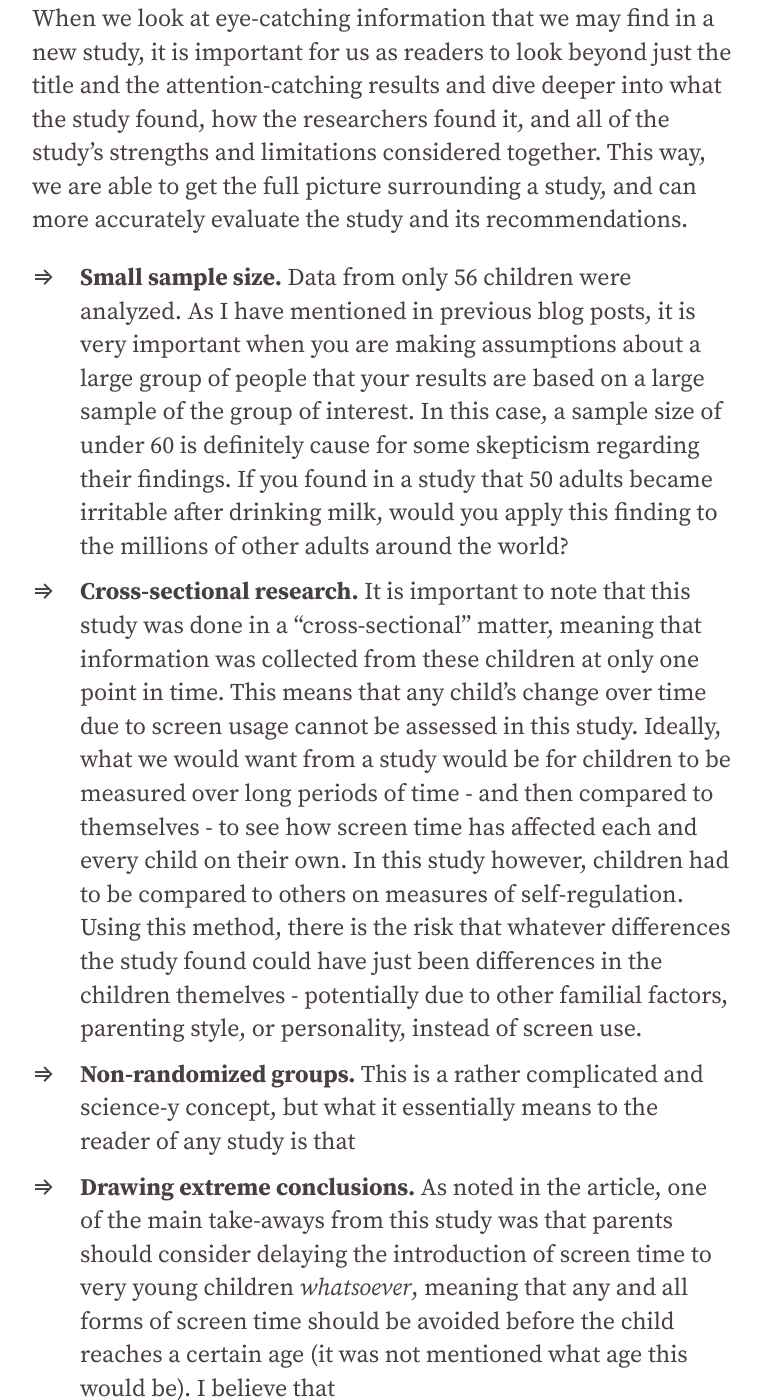
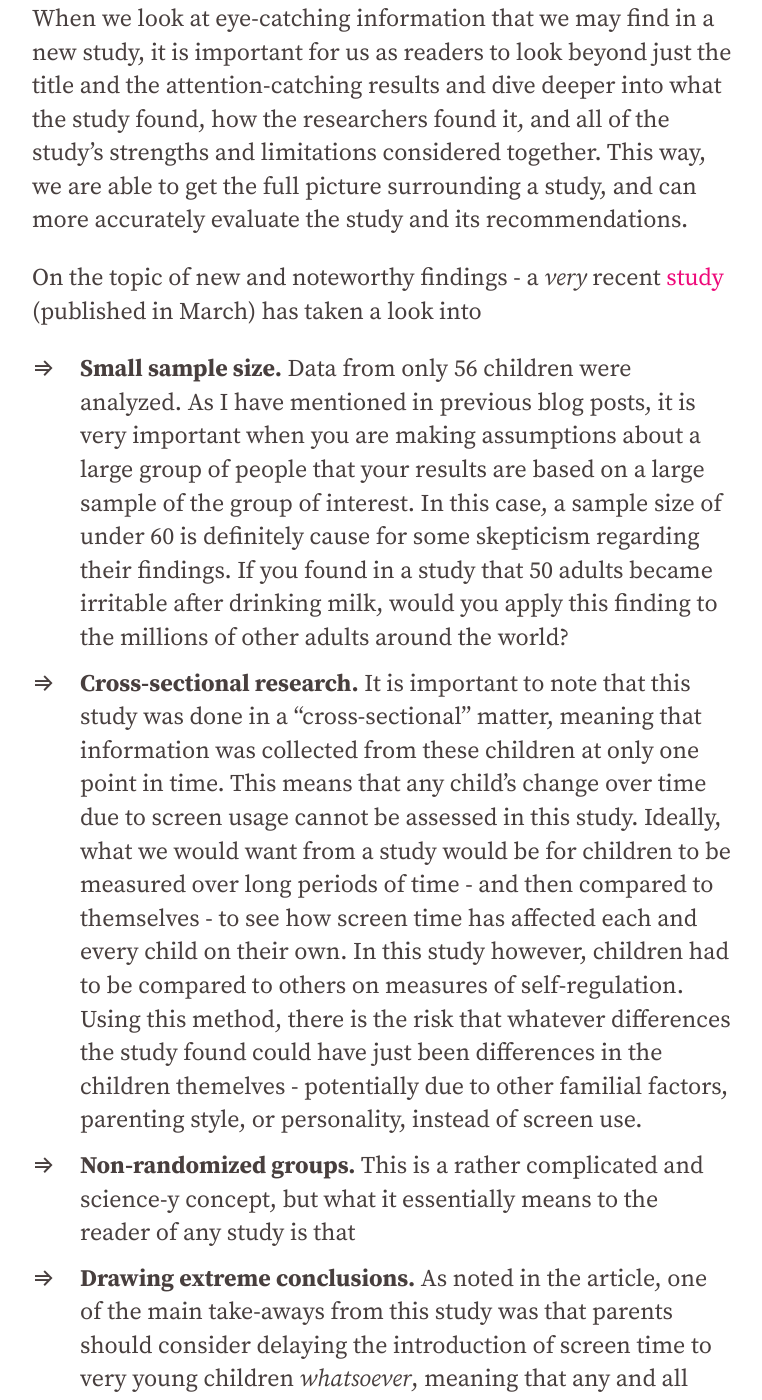
Before and after one commit to famliy-screen-time/familyscreentime.ca, a Jekyll site: the page built from _posts/2020-05-15-evaluating-the-research-child-use-of-mobile-devices-self-regulation.md, in a window 1280 px wide and 1400 px high, scrolled down 647 px. Shown: the whole window, without its empty margins (56-818 px from the left). Built offline with Jekyll 4.4.1, drawn with Linux system fonts in a browser that asks for light colours; nearby versions of some CDN libraries; some of the changed text lies outside the part shown.

Commit message:
Update Blog “2020-05-15-evaluating-the-research-child-use-of-mobile-devices-self-regulation”

```diff
--- a/_posts/2020-05-15-evaluating-the-research-child-use-of-mobile-devices-self-regulation.md
+++ b/_posts/2020-05-15-evaluating-the-research-child-use-of-mobile-devices-self-regulation.md
@@ -8,17 +8,9 @@ We live in an age of information, where scientists and psychologists are constan
 
 When we look at eye-catching information that we may find in a new study, it is important for us as readers to look beyond just the title and the attention-catching results and dive deeper into what the study found, how the researchers found it, and all of the study's strengths and limitations considered together. This way, we are able to get the full picture surrounding a study, and can more accurately evaluate the study and its recommendations.
 
-
-
-
+On the topic of new and noteworthy findings - a *very* recent [study](https://jamanetwork.com/journals/jamapediatrics/article-abstract/2763348?guestAccessKey=0a663c1c-9060-43f4-99ff-d1fae285a77d&utm_source=silverchair&utm_medium=email&utm_campaign=article_alert-jamapediatrics&utm_content=olf&utm_term=033020) (published in March) has taken a look into
 
 * **Small sample size.** Data from only 56 children were analyzed. As I have mentioned in previous blog posts, it is very important when you are making assumptions about a large group of people that your results are based on a large sample of the group of interest. In this case, a sample size of under 60 is definitely cause for some skepticism regarding their findings. If you found in a study that 50 adults became irritable after drinking milk, would you apply this finding to the millions of other adults around the world?
 * **Cross-sectional research.** It is important to note that this study was done in a "cross-sectional" matter, meaning that information was collected from these children at only one point in time. This means that any child's change over time due to screen usage cannot be assessed in this study. Ideally, what we would want from a study would be for children to be measured over long periods of time - and then compared to themselves - to see how screen time has affected each and every child on their own. In this study however, children had to be compared to others on measures of self-regulation. Using this method, there is the risk that whatever differences the study found could have just been differences in the children themelves - potentially due to other familial factors, parenting style, or personality, instead of screen use.
 * **Non-randomized groups.** This is a rather complicated and science-y concept, but what it essentially means to the reader of any study is that
 * **Drawing extreme conclusions.** As noted in the article, one of the main take-aways from this study was that parents should consider delaying the introduction of screen time to very young children *whatsoever*, meaning that any and all forms of screen time should be avoided before the child reaches a certain age (it was not mentioned what age this would be). I believe that
-
-A very recent [study](https://jamanetwork.com/journals/jamapediatrics/article-abstract/2763348?guestAccessKey=0a663c1c-9060-43f4-99ff-d1fae285a77d&utm_source=silverchair&utm_medium=email&utm_campaign=article_alert-jamapediatrics&utm_content=olf&utm_term=033020) (published in March) has taken a look into
-
-An [article](https://www.medicalnewstoday.com/articles/should-parents-limit-screen-time-for-young-children#What-should-parents-do-with-this-information?)
-
-Links:
```
